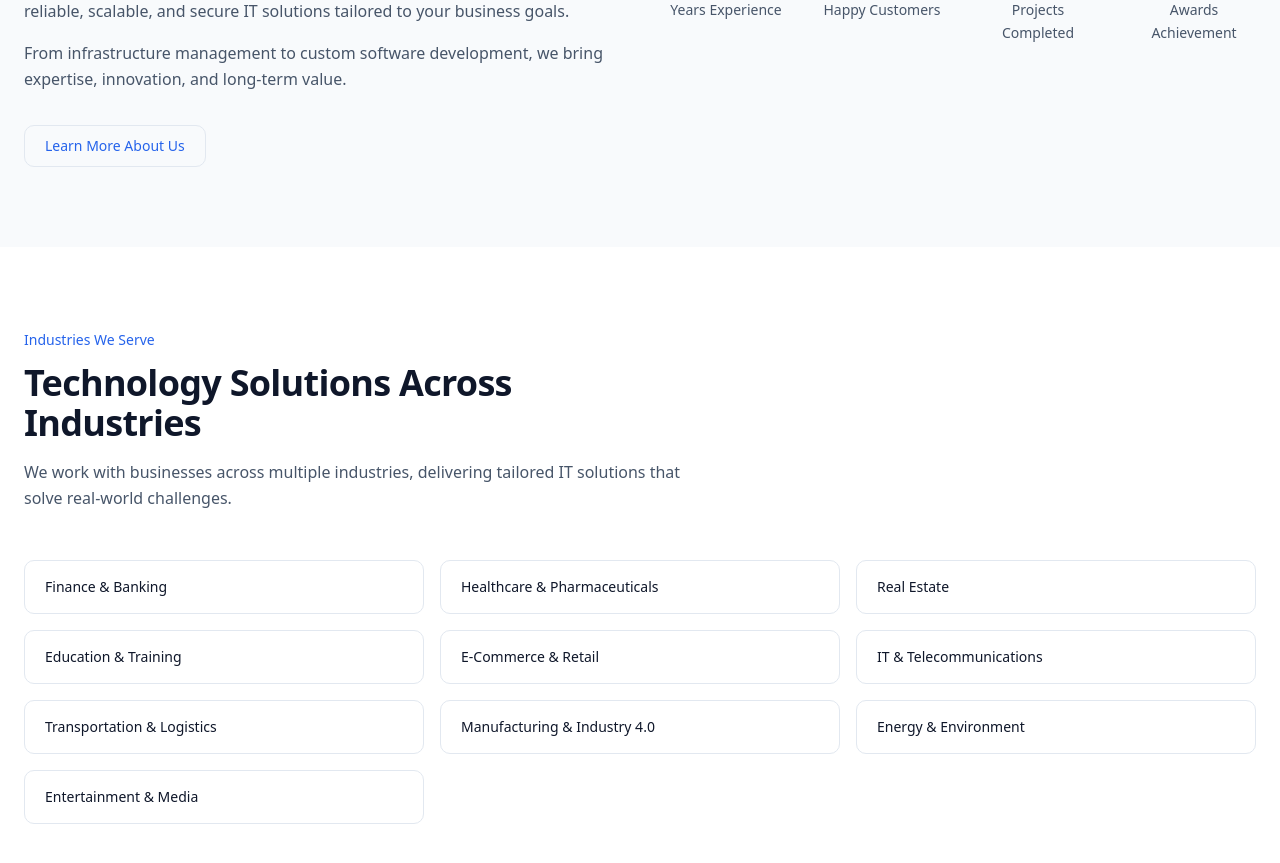
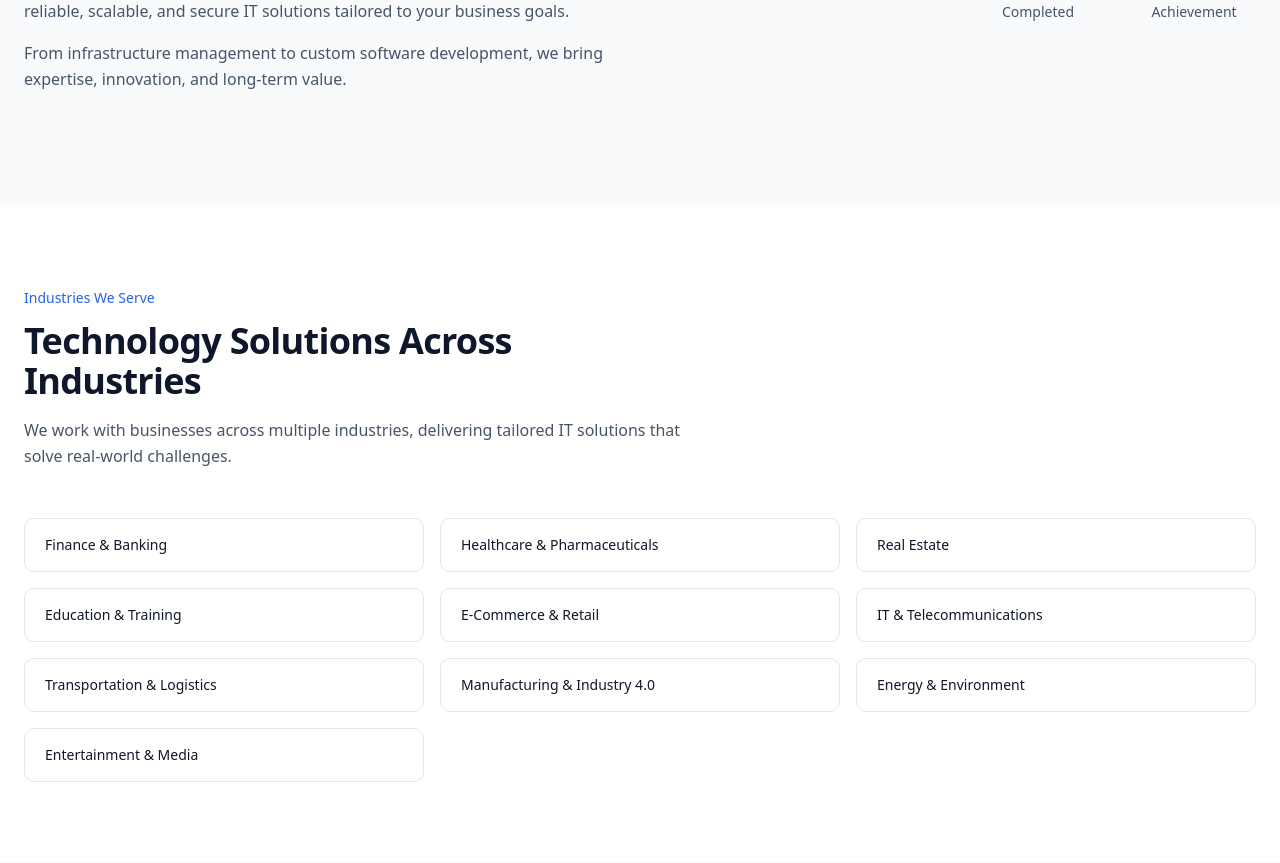
Before and after one commit to cipher997/uplyft.me, a Next.js app: page / in a window 1280 px wide. Shown: the part 1743-2606 px from the top of the page. Built offline with nearby package versions, Linux system fonts and the light colour scheme.

Commit message:
update About.tsx

```diff
--- a/sections/About/About.tsx
+++ b/sections/About/About.tsx
@@ -29,9 +29,9 @@ export function About() {
           </p>
 
           <div className="mt-8">
-            <Button href="/company/about" variant="outline">
+            {/* <Button href="/company/about" variant="outline">
               Learn More About Us
-            </Button>
+            </Button> */}
           </div>
         </div>
 
```
